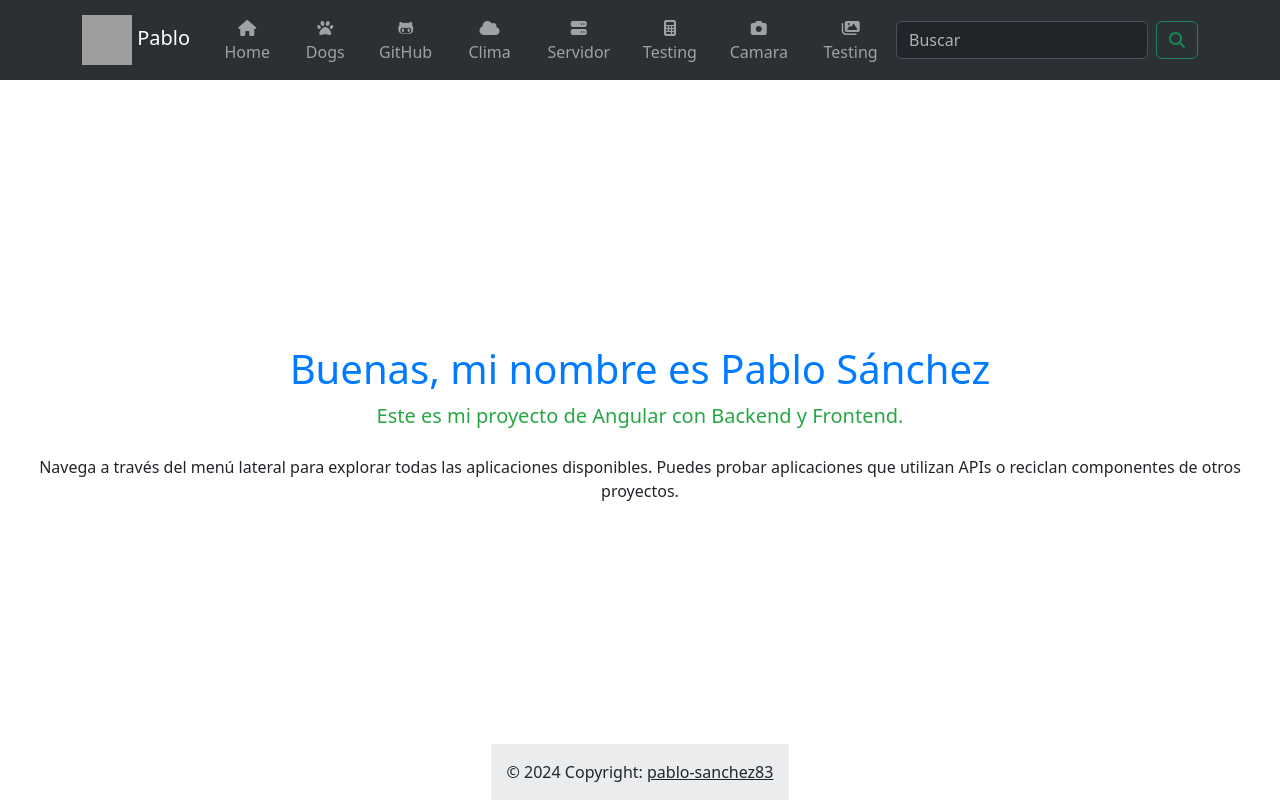
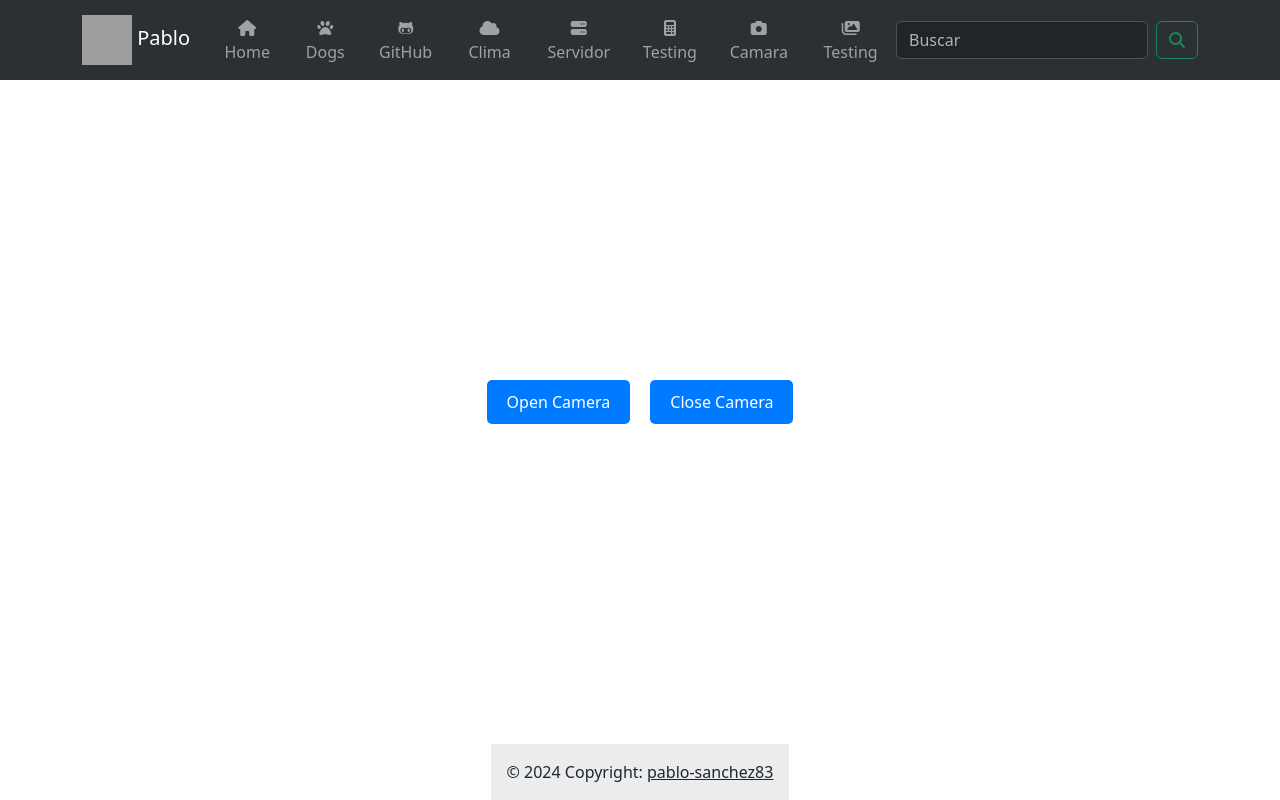
Before and after one commit to ProtoXx15/proyecto-final-angular, an Angular app: page /camera in a window 1280 px wide. Before the commit this address led to /home. Built offline with nearby package versions, Linux system fonts and the light colour scheme; no server answers; grey boxes are pictures that could not be loaded.

Commit message:
camera-ts-routes

```diff
--- a/src/app/app.routes.ts
+++ b/src/app/app.routes.ts
@@ -2,6 +2,7 @@ import { Routes } from '@angular/router';
 import { ClimaComponent } from './pages/clima/clima.component';
 import { HomeComponent } from './pages/home/home.component';
 import { GithubComponent } from './pages/github/github.component';
+import { CameraComponent } from './pages/camera/camera.component';
 import { UsuariosComponent } from './pages/usuarios/usuarios.component';
 
 export const routes: Routes = [
@@ -9,5 +10,6 @@ export const routes: Routes = [
   { path: 'clima', component: ClimaComponent },
   { path: 'github', component: GithubComponent },
   { path: 'server', component: UsuariosComponent },
+  { path: 'camera', component: CameraComponent },
   { path: '**', redirectTo: 'home', pathMatch: 'full' },
 ];
--- a/src/app/pages/camera/camera.component.ts
+++ b/src/app/pages/camera/camera.component.ts
@@ -1,12 +1,42 @@
-import { Component } from '@angular/core';
+import { Component, OnDestroy, ViewChild, ElementRef } from '@angular/core';
 
 @Component({
   selector: 'app-camera',
-  standalone: true,
-  imports: [],
   templateUrl: './camera.component.html',
-  styleUrl: './camera.component.css'
+  styleUrls: ['./camera.component.css']
 })
-export class CameraComponent {
+export class CameraComponent implements OnDestroy {
+  cameraStream: MediaStream | undefined;
+  @ViewChild('cameraFeed') cameraFeed: ElementRef<HTMLVideoElement> | undefined;
 
+  openCamera() {
+    navigator.mediaDevices.getUserMedia({ video: true })
+      .then(stream => {
+        if (this.cameraFeed) {
+          this.cameraFeed.nativeElement.srcObject = stream;
+        }
+        this.cameraStream = stream;
+      })
+      .catch(error => {
+        console.error('Error opening camera:', error);
+      });
+  }
+
+  closeCamera() {
+    if (this.cameraStream) {
+      this.cameraStream.getTracks().forEach(track => {
+        track.stop();
+      });
+      this.cameraStream = undefined;
+    }
+  }
+
+  ngOnDestroy() {
+    this.closeCamera();
+  }
+
+  ngAfterViewInit() {
+    // Llamamos a openCamera() aquí para asegurarnos de que el elemento de video esté disponible.
+    this.openCamera();
+  }
 }
```
